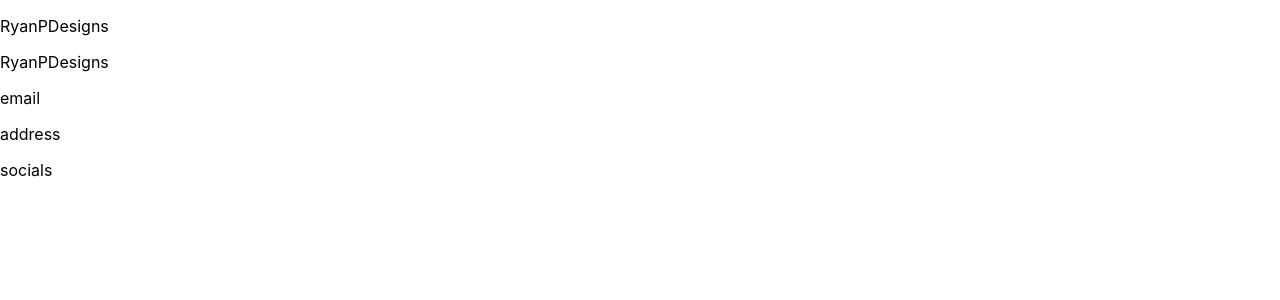
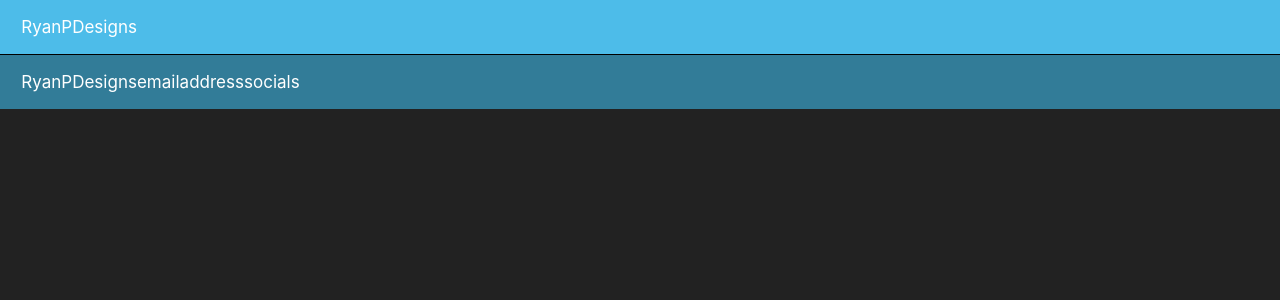
Before and after one commit to Etriz/RPDWebsite, a React (Create React App) app in the folder rpd-react/: page / in a window 1280 px wide. Shown: the top 300 px of the page. Built offline with nearby package versions, Linux system fonts and the light colour scheme.

Commit message:
color work

```diff
--- a/rpd-react/src/scss/index.scss
+++ b/rpd-react/src/scss/index.scss
@@ -1,10 +1,43 @@
 * {
   box-sizing: border-box;
 }
+html {
+  font-size: 66.5%;
+}
 body {
+  font-size: 1.6rem;
   margin: 0;
   font-family: -apple-system, BlinkMacSystemFont, "Segoe UI", "Roboto", "Oxygen", "Ubuntu",
     "Cantarell", "Fira Sans", "Droid Sans", "Helvetica Neue", sans-serif;
   -webkit-font-smoothing: antialiased;
   -moz-osx-font-smoothing: grayscale;
+  background: #222222;
+  color: white;
 }
+.container {
+  @media screen and (min-width: 680px) {
+    margin: 0 auto;
+    width: 50%;
+  }
+}
+nav {
+  padding: 0 2rem;
+  position: sticky;
+  display: flex;
+  border-bottom: 1px solid black;
+  background: #4dbce9;
+}
+.projects {
+  .card {
+    border-radius: 1rem;
+    box-shadow: 0 1rem 1rem black;
+    width: 20rem;
+    height: 20rem;
+  }
+}
+footer {
+  color: white;
+  background: #327c98;
+  display: flex;
+  padding: 0 2rem;
+}
```
